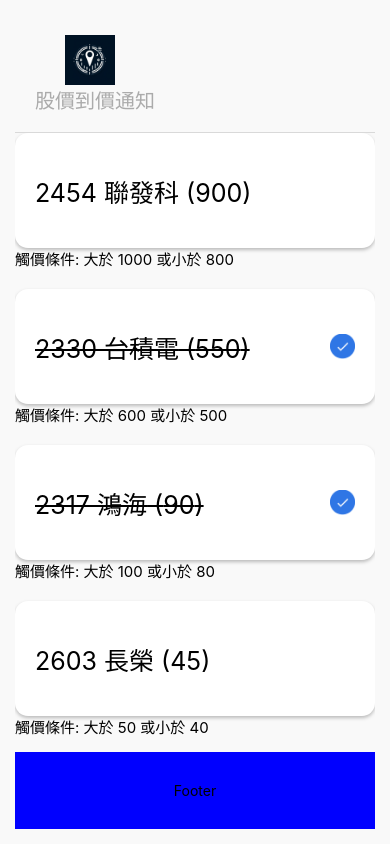
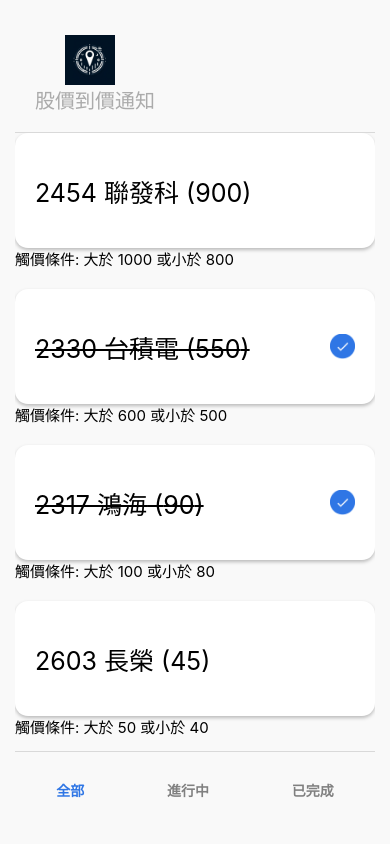
Before and after one commit to phenogit/price-notifier, a React Native app: screen / in a window 390 px wide. Built offline with nearby package versions, Linux system fonts and the light colour scheme.

Commit message:
footer navigation tabs

```diff
--- a/App.js
+++ b/App.js
@@ -3,6 +3,7 @@
 import { styles } from "./App.style";
 import { Header } from "./components/Header/Header";
 import { PriceTrackingCard } from "./components/PriceTrackingCard/PriceTrackingCard";
+import { NavigationTabs } from "./components/NavigationTabs/NavigationTabs";
 import { useState } from "react";
 
 const PRICE_TRACKING_LIST = [
@@ -119,6 +120,7 @@
 export default function App() {
   const [priceTrackingList, setPriceTrackingList] =
     useState(PRICE_TRACKING_LIST);
+  const [activeTab, setActiveTab] = useState("all");
 
   function renderPriceTrackingList() {
     return priceTrackingList.map((priceTrackingItem) => (
@@ -154,7 +156,7 @@
           <ScrollView>{renderPriceTrackingList()}</ScrollView>
         </View>
         <View style={styles.footer}>
-          <Text>Footer</Text>
+          <NavigationTabs activeTab={activeTab} setActiveTab={setActiveTab} />
         </View>
       </SafeAreaView>
     </SafeAreaProvider>
--- a/App.style.js
+++ b/App.style.js
@@ -19,9 +19,9 @@
   },
   footer: {
     flex: 1,
-    backgroundColor: "#0000FF",
-    justifyContent: "center",
-    alignItems: "center",
+    backgroundColor: "#F9F9F9",
+    borderTopColor: "#D9D9D9",
+    borderTopWidth: 1,
   },
   cardItem: {
     marginBottom: 20,
--- /dev/null
+++ b/components/NavigationTabs/NavigationTabs.jsx
@@ -0,0 +1,25 @@
+import { styles } from "./NavigationTabs.style";
+import { Text, TouchableOpacity, View } from "react-native";
+
+export function NavigationTabs({ activeTab, setActiveTab }) {
+  function getTabTextStyle(tabName) {
+    return {
+      fontWeight: "bold",
+      color: activeTab === tabName ? "#2F76E5" : "gray",
+    };
+  }
+
+  return (
+    <View style={styles.tabs}>
+      <TouchableOpacity onPress={() => setActiveTab("all")}>
+        <Text style={getTabTextStyle("all")}>全部</Text>
+      </TouchableOpacity>
+      <TouchableOpacity onPress={() => setActiveTab("inProgress")}>
+        <Text style={getTabTextStyle("inProgress")}>進行中</Text>
+      </TouchableOpacity>
+      <TouchableOpacity onPress={() => setActiveTab("done")}>
+        <Text style={getTabTextStyle("done")}>已完成</Text>
+      </TouchableOpacity>
+    </View>
+  );
+}
--- /dev/null
+++ b/components/NavigationTabs/NavigationTabs.style.js
@@ -0,0 +1,10 @@
+import { StyleSheet } from "react-native";
+
+export const styles = StyleSheet.create({
+  tabs: {
+    flex: 1,
+    flexDirection: "row",
+    justifyContent: "space-around",
+    alignItems: "center",
+  },
+});
```
